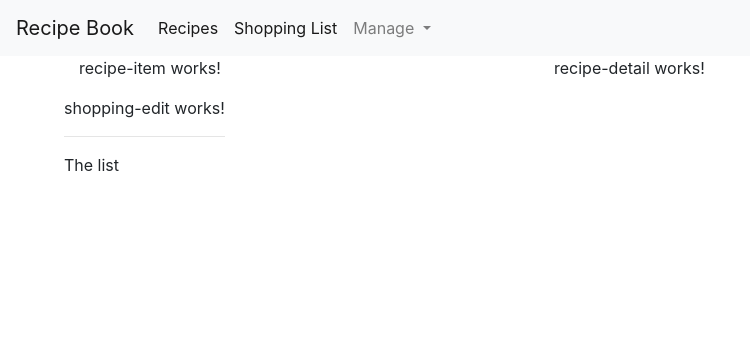
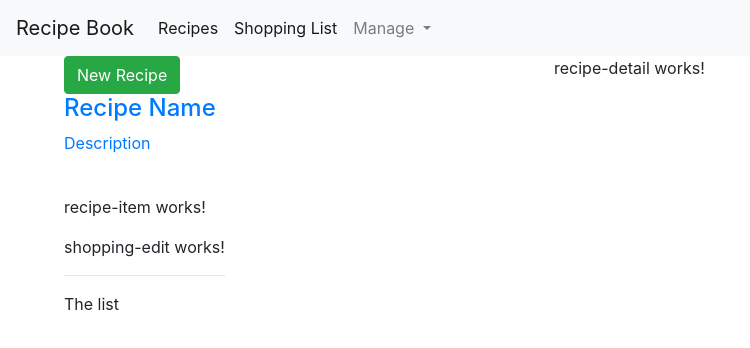
Before and after one commit to roddsv/recipe-book, an Angular app: page / in a window 1280 px wide. Shown: the top 348 px of the page, without its empty margins (0-750 px from the left). Built offline with nearby package versions, Linux system fonts and the light colour scheme.

Commit message:
Adding Content to the Recipes Component

```diff
--- a/src/app/recipes/recipe-list/recipe-list.component.html
+++ b/src/app/recipes/recipe-list/recipe-list.component.html
@@ -1 +1,19 @@
-<app-recipe-item></app-recipe-item>
+<div class="row">
+    <div class="col-xs-12">
+        <button class="btn btn-success">New Recipe</button>
+    </div>
+</div>
+<div class="row">
+    <div class="col-xs-12">
+        <a href="#" class="list group-item clearfix">
+            <div class="pull-left">
+                <h4 class="list-group-item-heading">Recipe Name</h4>
+                <p class="list-group-item-text">Description</p>
+            </div>
+            <span class="pull-right">
+                <img src="" alt="" class="img-responive" style="max-height: 50px;">
+            </span>
+        </a>
+        <app-recipe-item></app-recipe-item>
+    </div>
+</div>
--- a/src/app/recipes/recipe-list/recipe-list.component.ts
+++ b/src/app/recipes/recipe-list/recipe-list.component.ts
@@ -1,3 +1,4 @@
+import { Recipe } from './../recipe.model';
 import { Component, OnInit } from '@angular/core';
 
 @Component({
@@ -6,7 +7,9 @@
   styleUrls: ['./recipe-list.component.css']
 })
 export class RecipeListComponent implements OnInit {
-  recipes = [];
+  recipes: Recipe[] = [
+    new Recipe('A Test Recipe', 'This is simply a test', 'https://www.skinnytaste.com/wp-content/uploads/2009/02/turkey-meatloaf-8.jpg')
+  ];
 
   constructor() { }
 
```
